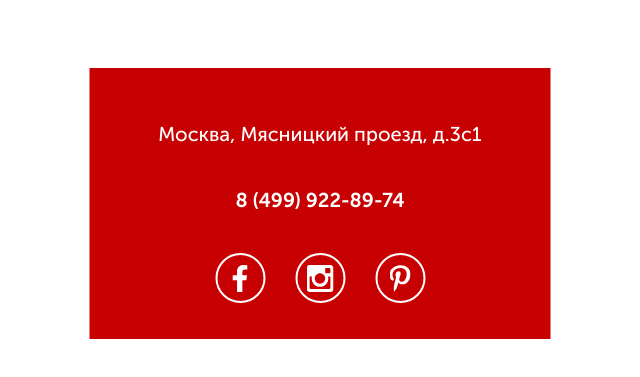
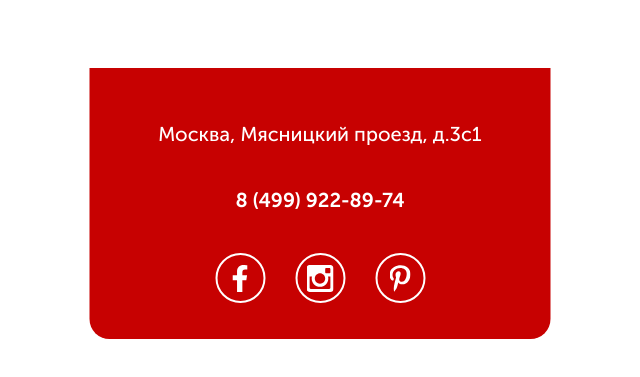
Before and after one commit to KvintOktavian/Pulse_step_4, a website: page src/index.html in a window 1280 px wide. Shown: the part 4936-5313 px from the top of the page, 320-960 px from the left. Drawn offline with nearby package versions, Linux system fonts and the light colour scheme.

Commit message:
border-bottom-right-radius

```diff
--- a/src/sass/blocks/_footer.scss
+++ b/src/sass/blocks/_footer.scss
@@ -10,6 +10,8 @@
         height: 271px;
         background-color: $main-color;
         padding: 51px 68px 59px 68px;
+        border-bottom-left-radius: 20px;
+        border-bottom-right-radius: 20px;
         &:hover {
             box-shadow: 3px 3px 20px $main-color;
             cursor: pointer;
```
Also changed, not shown: src/css/style.min.css, 1 other file.
